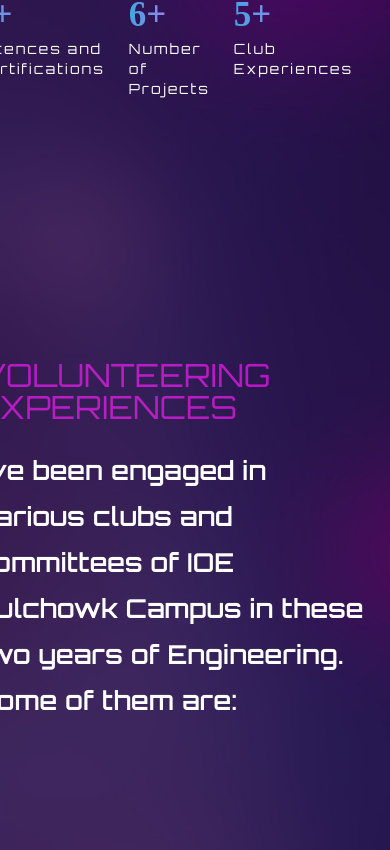
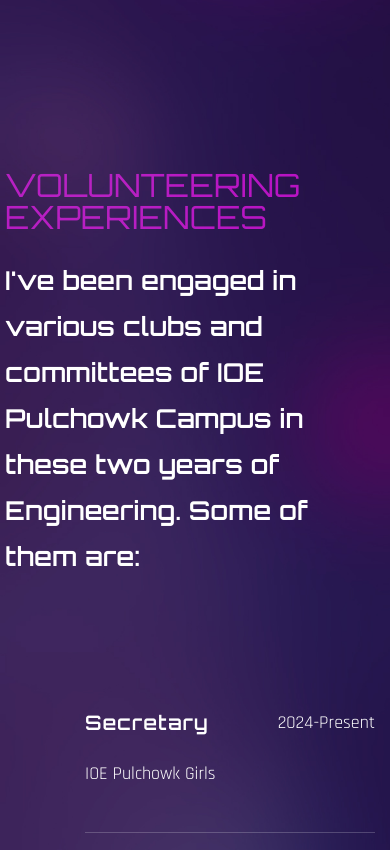
Before and after one commit to iamridhima/myportfolio, a React (Create React App) app: page / in a window 390 px wide. Shown: the part 974-1824 px from the top of the page. Built offline with nearby package versions, Linux system fonts and the light colour scheme; the HTML template or start-up script is replaced by a standard one; a web font is replaced by a local one.

Commit message:
Update index.css

```diff
--- a/src/index.css
+++ b/src/index.css
@@ -20,6 +20,18 @@
 
 .container {
   padding-bottom: 100px;
+}
+
+@media (max-width: 768px) {
+
+  .section {
+    margin-top: 40px;
+    margin-left: 30px;
+
+  }
+  .container {
+    padding-bottom: 50px;
+  }
 }
 
 .btn:hover {
```
